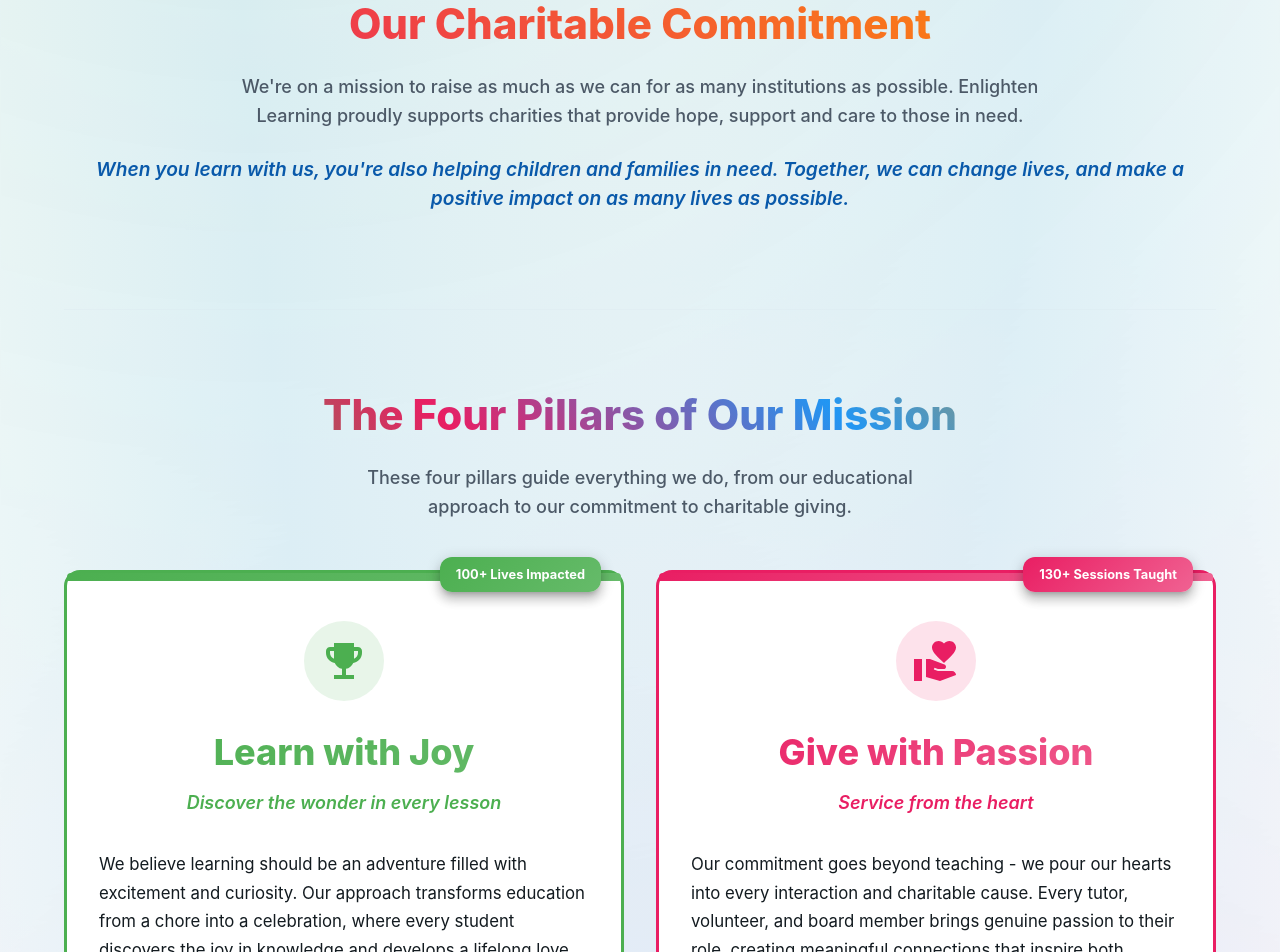
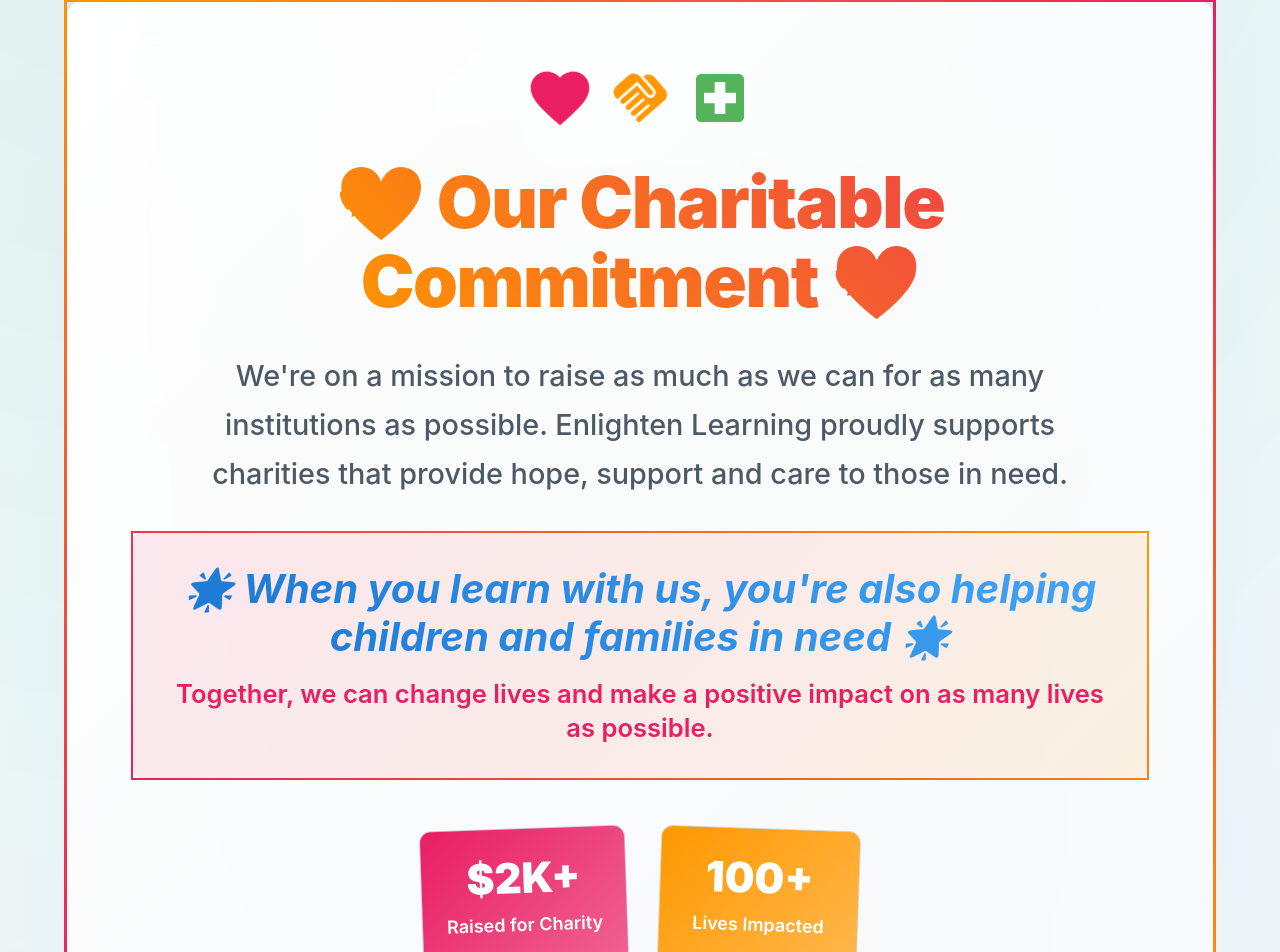
Before and after one commit to Jonathanz4344/EnlightenLearning, a React (Vite) app: page /About/Our-Mission in a window 1280 px wide. Shown: the part 1639-2591 px from the top of the page. Built offline with nearby package versions, Linux system fonts and the light colour scheme.

Commit message:
updated sizing of charitable and fundraising

```diff
--- a/src/components/about/Mission.jsx
+++ b/src/components/about/Mission.jsx
@@ -30,6 +30,7 @@
     Handshake as HandshakeIcon,
     LocalHospital as CareIcon,
     FamilyRestroom as FamilyIcon,
+    Favorite as FavoriteIcon, // Add this line
     Stars as StarsIcon,
 } from "@mui/icons-material";
 import { useMode } from "../Layout";
@@ -140,33 +141,6 @@
     }
 ];
 
-// New charitable commitment data
-// const charitableCommitments = [
-//     {
-//         icon: FamilyIcon,
-//         title: "Supporting Families",
-//         description: "We provide direct support to families facing hardship, ensuring children have access to basic needs and opportunities.",
-//         color: "#4caf50"
-//     },
-//     {
-//         icon: CareIcon,
-//         title: "Healthcare & Wellness",
-//         description: "Supporting medical charities that provide essential healthcare services to underserved communities.",
-//         color: "#e91e63"
-//     },
-//     {
-//         icon: EducationIcon,
-//         title: "Educational Access",
-//         description: "Funding educational programs and resources for children who lack access to quality learning opportunities.",
-//         color: "#2196f3"
-//     },
-//     {
-//         icon: HandshakeIcon,
-//         title: "Hope & Opportunity",
-//         description: "Creating pathways to success by supporting organizations that provide hope and opportunities to those in need.",
-//         color: "#ff9800"
-//     }
-// ];
 
 const MissionPillarCard = ({ pillar, index }) => {
     const { mode = "light" } = useMode() || {};
@@ -740,58 +714,219 @@
                 <Divider sx={{ my: { xs: 6, sm: 8, md: 10 }, opacity: 0.3 }} />
 
                 {/* Charitable Commitment Section */}
-                <Box sx={{ mb: { xs: 8, sm: 10, md: 12 } }}>
+                {/* Enhanced Charitable Commitment Section */}
+                <Box sx={{
+                    mb: { xs: 8, sm: 10, md: 12 },
+                    position: 'relative',
+                    overflow: 'hidden'
+                }}>
+                    {/* Background enhancement */}
+                    <Box sx={{
+                        position: 'absolute',
+                        top: -50,
+                        left: -50,
+                        right: -50,
+                        bottom: -50,
+                        background: isDarkMode
+                            ? 'radial-gradient(ellipse at center, rgba(233, 30, 99, 0.1) 0%, rgba(255, 152, 0, 0.05) 50%, transparent 100%)'
+                            : 'radial-gradient(ellipse at center, rgba(233, 30, 99, 0.05) 0%, rgba(255, 152, 0, 0.03) 50%, transparent 100%)',
+                        zIndex: 0
+                    }} />
+
+                    {/* Main content container */}
+                    <Card sx={{
+                        position: 'relative',
+                        zIndex: 1,
+                        p: { xs: 4, sm: 6, md: 8 },
+                        background: isDarkMode
+                            ? 'linear-gradient(135deg, rgba(30, 30, 30, 0.95), rgba(40, 40, 40, 0.95))'
+                            : 'linear-gradient(135deg, rgba(255, 255, 255, 0.95), rgba(248, 249, 250, 0.95))',
+                        backdropFilter: 'blur(20px)',
+                        border: `3px solid`,
+                        borderImage: 'linear-gradient(45deg, #e91e63, #ff9800, #e91e63) 1',
+                        borderRadius: 6,
+                        boxShadow: isDarkMode
+                            ? '0 20px 60px rgba(233, 30, 99, 0.2), 0 8px 32px rgba(255, 152, 0, 0.1)'
+                            : '0 20px 60px rgba(233, 30, 99, 0.15), 0 8px 32px rgba(0, 0, 0, 0.08)',
+                        transition: 'all 0.3s ease',
+                        '&:hover': {
+                            transform: 'translateY(-8px)',
+                            boxShadow: isDarkMode
+                                ? '0 30px 80px rgba(233, 30, 99, 0.3), 0 12px 40px rgba(255, 152, 0, 0.15)'
+                                : '0 30px 80px rgba(233, 30, 99, 0.2), 0 12px 40px rgba(0, 0, 0, 0.12)',
+                        }
+                    }}>
+                        {/* Decorative icon cluster */}
+                        <Box sx={{
+                            display: 'flex',
+                            justifyContent: 'center',
+                            mb: 4,
+                            gap: 2
+                        }}>
+                            <FavoriteIcon sx={{
+                                fontSize: { xs: 48, md: 64 },
+                                color: '#e91e63',
+                                animation: 'heartbeat 2s infinite',
+                                '@keyframes heartbeat': {
+                                    '0%, 100%': { transform: 'scale(1)' },
+                                    '50%': { transform: 'scale(1.1)' }
+                                }
+                            }} />
+                            <HandshakeIcon sx={{
+                                fontSize: { xs: 48, md: 64 },
+                                color: '#ff9800',
+                                animation: 'shake 3s infinite',
+                                '@keyframes shake': {
+                                    '0%, 100%': { transform: 'rotate(0deg)' },
+                                    '25%': { transform: 'rotate(5deg)' },
+                                    '75%': { transform: 'rotate(-5deg)' }
+                                }
+                            }} />
+                            <CareIcon sx={{
+                                fontSize: { xs: 48, md: 64 },
+                                color: '#4caf50',
+                                animation: 'pulse 2.5s infinite',
+                                '@keyframes pulse': {
+                                    '0%, 100%': { opacity: 1 },
+                                    '50%': { opacity: 0.7 }
+                                }
+                            }} />
+                        </Box>
+
                         <Typography
-                        variant="h3"
+                            variant="h2" // Increased from h3
                             component="h2"
                             sx={{
                                 textAlign: 'center',
-                            fontWeight: 800,
-                            mb: 3,
-                            background: 'linear-gradient(45deg, #e91e63, #ff9800)',
+                                fontWeight: 900, // Increased from 800
+                                mb: 4, // Increased from 3
+                                fontSize: { xs: '2.5rem', sm: '3.5rem', md: '4.5rem' }, // Much larger
+                                background: 'linear-gradient(45deg, #e91e63, #ff9800, #e91e63)',
+                                backgroundSize: '200% 200%',
+                                backgroundClip: 'text',
+                                WebkitBackgroundClip: 'text',
+                                WebkitTextFillColor: 'transparent',
+                                animation: 'gradientShift 3s ease infinite',
+                                '@keyframes gradientShift': {
+                                    '0%': { backgroundPosition: '0% 50%' },
+                                    '50%': { backgroundPosition: '100% 50%' },
+                                    '100%': { backgroundPosition: '0% 50%' }
+                                },
+                                textShadow: 'none',
+                                letterSpacing: '-0.02em',
+                                lineHeight: 1.1
+                            }}
+                        >
+                            💝 Our Charitable Commitment 💝
+                        </Typography>
+
+                        <Typography
+                            variant="h4" // Increased from h6
+                            color="text.secondary"
+                            sx={{
+                                textAlign: 'center',
+                                maxWidth: '900px', // Increased from 800px
+                                mx: 'auto',
+                                mb: 4, // Increased from 3
+                                lineHeight: 1.7, // Increased from 1.6
+                                fontSize: { xs: '1.3rem', sm: '1.5rem', md: '1.8rem' }, // Much larger
+                                fontWeight: 500
+                            }}
+                        >
+                            We're on a mission to raise as much as we can for as many institutions as possible. Enlighten Learning proudly supports charities that provide hope, support and care to those in need.
+                        </Typography>
+
+                        {/* Featured callout box */}
+                        <Card sx={{
+                            p: { xs: 3, md: 4 },
+                            mb: 6,
+                            background: 'linear-gradient(135deg, rgba(233, 30, 99, 0.1), rgba(255, 152, 0, 0.1))',
+                            border: '2px solid',
+                            borderImage: 'linear-gradient(45deg, #e91e63, #ff9800) 1',
+                            borderRadius: 4,
+                            textAlign: 'center'
+                        }}>
+                            <Typography
+                                variant="h3" // Increased from body1
+                                color="primary.main"
+                                sx={{
+                                    fontWeight: 700, // Increased from 600
+                                    fontSize: { xs: '1.5rem', sm: '2rem', md: '2.5rem' }, // Much larger
+                                    mb: 2,
+                                    fontStyle: 'italic',
+                                    background: 'linear-gradient(45deg, #1976d2, #42a5f5)',
                                     backgroundClip: 'text',
                                     WebkitBackgroundClip: 'text',
                                     WebkitTextFillColor: 'transparent',
                                 }}
                             >
-                        Our Charitable Commitment
+                                🌟 When you learn with us, you're also helping children and families in need 🌟
                             </Typography>
 
                             <Typography
-                        variant="h6"
-                        color="text.secondary"
+                                variant="h5" // Added additional emphasis text
                                 sx={{
-                            textAlign: 'center',
-                            maxWidth: '800px',
-                            mx: 'auto',
-                            mb: 3,
-                            lineHeight: 1.6
+                                    fontWeight: 600,
+                                    color: '#e91e63',
+                                    fontSize: { xs: '1.2rem', sm: '1.4rem', md: '1.6rem' }
                                 }}
                             >
-                        We're on a mission to raise as much as we can for as many institutions as possible. Enlighten Learning proudly supports charities that provide hope, support and care to those in need.
+                                Together, we can change lives and make a positive impact on as many lives as possible.
                             </Typography>
+                        </Card>
 
-                    <Typography
-                        variant="body1"
-                        color="primary.main"
-                        sx={{
+                        {/* Impact statistics showcase */}
+                        <Box sx={{
+                            display: 'flex',
+                            flexDirection: { xs: 'column', sm: 'row' },
+                            gap: 4,
+                            justifyContent: 'center',
+                            alignItems: 'center',
+                            mt: 6
+                        }}>
+                            <Card sx={{
+                                p: 3,
                                 textAlign: 'center',
-                            fontWeight: 600,
-                            fontSize: '1.2rem',
-                            mb: 6,
-                            fontStyle: 'italic'
-                        }}
-                    >
-                        When you learn with us, you're also helping children and families in need. Together, we can change lives, and make a positive impact on as many lives as possible.
+                                background: 'linear-gradient(135deg, #e91e63, #f06292)',
+                                color: 'white',
+                                borderRadius: 3,
+                                minWidth: { xs: '100%', sm: '200px' },
+                                transform: 'rotate(-2deg)',
+                                transition: 'all 0.3s ease',
+                                '&:hover': {
+                                    transform: 'rotate(0deg) scale(1.05)',
+                                }
+                            }}>
+                                <Typography variant="h3" sx={{ fontWeight: 900, mb: 1 }}>
+                                    $2K+
                                 </Typography>
+                                <Typography variant="h6" sx={{ fontWeight: 600 }}>
+                                    Raised for Charity
+                                </Typography>
+                            </Card>
 
-                    {/* <Grid container spacing={4}>
-                        {charitableCommitments.map((commitment, index) => (
-                            <Grid item xs={12} sm={6} md={3} key={index}>
-                                <CharitableCommitmentCard commitment={commitment} index={index} />
-                            </Grid>
-                        ))}
-                    </Grid> */}
+                            <Card sx={{
+                                p: 3,
+                                textAlign: 'center',
+                                background: 'linear-gradient(135deg, #ff9800, #ffb74d)',
+                                color: 'white',
+                                borderRadius: 3,
+                                minWidth: { xs: '100%', sm: '200px' },
+                                transform: 'rotate(2deg)',
+                                transition: 'all 0.3s ease',
+                                '&:hover': {
+                                    transform: 'rotate(0deg) scale(1.05)',
+                                }
+                            }}>
+                                <Typography variant="h3" sx={{ fontWeight: 900, mb: 1 }}>
+                                    100+
+                                </Typography>
+                                <Typography variant="h6" sx={{ fontWeight: 600 }}>
+                                    Lives Impacted
+                                </Typography>
+                            </Card>
+                        </Box>
+                    </Card>
                 </Box>
 
                 <Divider sx={{ my: { xs: 6, sm: 8, md: 10 }, opacity: 0.3 }} />
```
Also changed, not shown: src/components/Hero.jsx (+47 -13 lines). Lines whose indentation alone changed are shown as unchanged.
